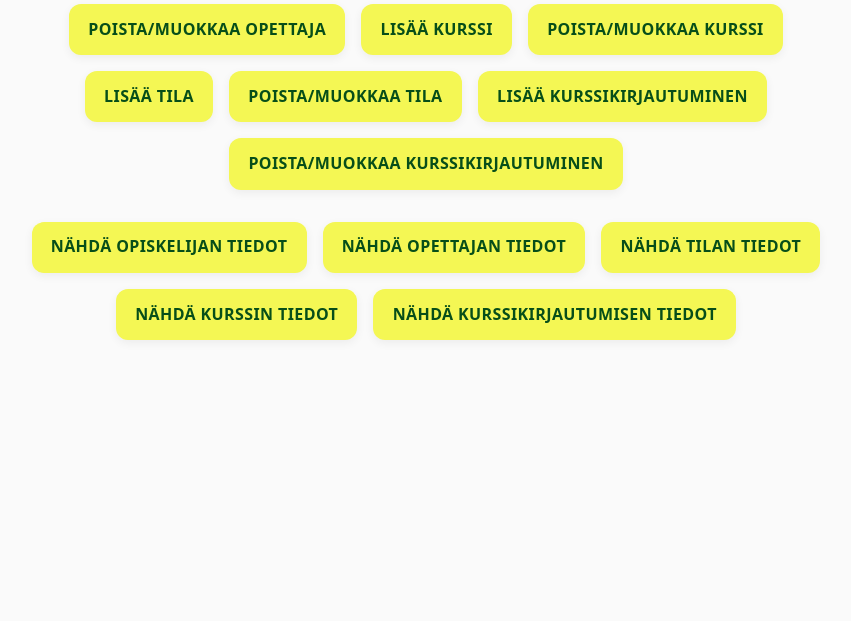
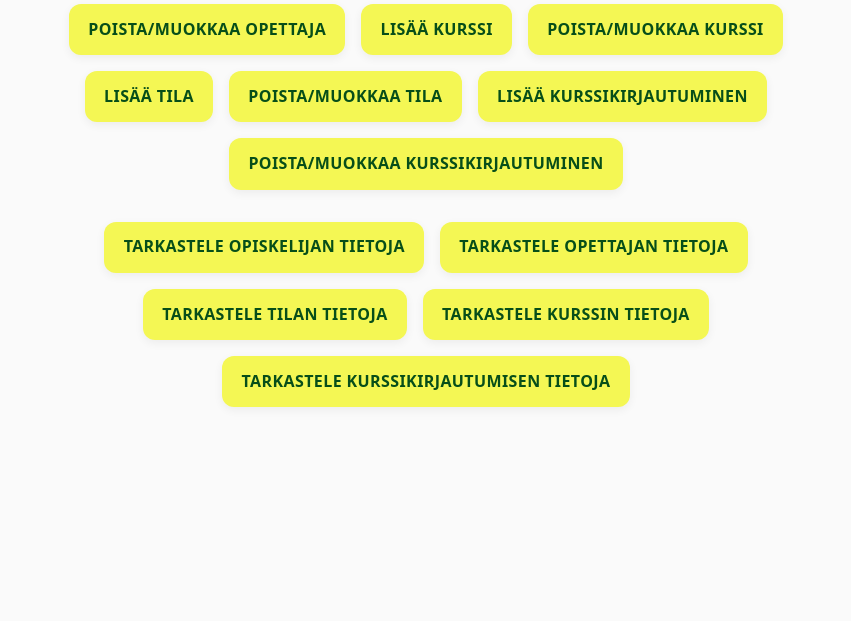
Before and after one commit to TAI-Kurssienhallinta-Ryhma2/kurssienhallinta, a PHP site: page / in a window 1280 px wide. Shown: the part 211-832 px from the top of the page, without its empty margins (214-1065 px from the left). Run offline with PHP 8.4, Linux system fonts and the light colour scheme.

Commit message:
edited the View info -sections' spelling, also edited a typo in get-teacher-info

```diff
--- a/get-auditory-info.php
+++ b/get-auditory-info.php
@@ -39,7 +39,7 @@ if (isset($_GET['auditory-id'])) {
 <head>
     <meta charset="UTF-8">
     <meta name="viewport" content="width=device-width, initial-scale=1.0">
-    <title>Nähdä tilan tiedot</title>
+    <title>Tarkastele tilan tietoja</title>
     <link rel="stylesheet" href="https://unicons.iconscout.com/release/v4.2.0/css/solid.css">
     <link rel="stylesheet" href="https://cdnjs.cloudflare.com/ajax/libs/animate.css/4.1.1/animate.min.css" />
     <link rel="stylesheet" href="style.css">
@@ -47,7 +47,7 @@ if (isset($_GET['auditory-id'])) {
 
 <body>
     <a href="./index.php" class="go-back-btn">Palaa pääsivulle</a>
-    <h1>Nähdä tilan tiedot</h1>
+    <h1>Tarkastele tilan tietoja</h1>
     <label for="auditories">Valitse tila:</label>
     <!-- Create list of all auditories from the DB table "tilat": -->
     <select id="auditories" name="auditories">
--- a/get-course-info.php
+++ b/get-course-info.php
@@ -39,13 +39,13 @@ if (isset($_GET['course-id'])) {
 <head>
     <meta charset="UTF-8">
     <meta name="viewport" content="width=device-width, initial-scale=1.0">
-    <title>Nähdä kurssin tiedot</title>
+    <title>Tarkastele kurssin tietoja</title>
     <link rel="stylesheet" href="style.css">
 </head>
 
 <body>
     <a href="./index.php" class="go-back-btn">Palaa pääsivulle</a>
-    <h1>Nähdä kurssin tiedot</h1>
+    <h1>Tarkastele kurssin tietoja</h1>
     <label for="courses">Valitse kirssi:</label>
     <!-- Create list of all courses from the DB table "kurssit": -->
     <select id="courses" name="courses">
--- a/get-course-registration-info.php
+++ b/get-course-registration-info.php
@@ -4,13 +4,13 @@
 <head>
     <meta charset="UTF-8">
     <meta name="viewport" content="width=device-width, initial-scale=1.0">
-    <title>Nähdä kurssikirjautumisen tiedot</title>
+    <title>Tarkastele kurssikirjautumisen tietoja</title>
     <link rel="stylesheet" href="style.css">
 </head>
 
 <body>
     <a href="./index.php" class="go-back-btn">Palaa pääsivulle</a>
-    <h1>Nähdä kurssikirjautumisen tiedot</h1>
+    <h1>Tarkastele kurssikirjautumisen tietoja</h1>
 </body>
 
 </html>
--- a/get-student-info.php
+++ b/get-student-info.php
@@ -38,13 +38,13 @@ if (isset($_GET['student-id'])) {
 <head>
     <meta charset="UTF-8">
     <meta name="viewport" content="width=device-width, initial-scale=1.0">
-    <title>Nähdä opiskelijan tiedot</title>
+    <title>Tarkastele opiskelijan tietoja</title>
     <link rel="stylesheet" href="style.css">
 </head>
 
 <body>
     <a href="./index.php" class="go-back-btn">Palaa pääsivulle</a>
-    <h1>Nähdä opiskelijan tiedot</h1>
+    <h1>Tarkastele opiskelijan tietoja</h1>
     <label for="students">Valitse opiskelija:</label>
     <!-- Create list of all students from the DB table "opiskelijat": -->
     <select id="students" name="students">
--- a/get-teacher-info.php
+++ b/get-teacher-info.php
@@ -33,16 +33,16 @@ if (isset($_GET['teacher-id'])) {
 <head>
     <meta charset="UTF-8">
     <meta name="viewport" content="width=device-width, initial-scale=1.0">
-    <title>Nähdä opettajan tiedot</title>
+    <title>Tarkastele opettajan tietoja</title>
     <link rel="stylesheet" href="style.css">
 </head>
 
 <body>
     <a href="./index.php" class="go-back-btn">Palaa pääsivulle</a>
-    <h1>Nähdä opettajan tiedot</h1>
+    <h1>Tarkastele opettajan tietoja</h1>
     <label for="teachers">Valitse opettaja:</label>
     <!-- Create list of all teachers from the DB table "opettajat": -->
-    <select id="teachers" name="teaches">
+    <select id="teachers" name="teachers">
         <!-- The first line: -->
         <option value="empty">----valitse opettaja----</option>
         <?php
--- a/index.php
+++ b/index.php
@@ -46,19 +46,19 @@
         </ul>
         <ul class="review-list">
             <li class="review-list-item">
-                <a href="./get-student-info.php" class="review-list-link">Nähdä opiskelijan tiedot</a>
+                <a href="./get-student-info.php" class="review-list-link">Tarkastele opiskelijan tietoja</a>
             </li>
             <li class="review-list-item">
-                <a href="./get-teacher-info.php" class="review-list-link">Nähdä opettajan tiedot</a>
+                <a href="./get-teacher-info.php" class="review-list-link">Tarkastele opettajan tietoja</a>
             </li>
             <li class="review-list-item">
-                <a href="./get-auditory-info.php" class="review-list-link">Nähdä tilan tiedot</a>
+                <a href="./get-auditory-info.php" class="review-list-link">Tarkastele tilan tietoja</a>
             </li>
             <li class="review-list-item">
-                <a href="./get-course-info.php" class="review-list-link">Nähdä kurssin tiedot</a>
+                <a href="./get-course-info.php" class="review-list-link">Tarkastele kurssin tietoja</a>
             </li>
             <li class="review-list-item">
-                <a href="./get-course-registration-info.php" class="review-list-link">Nähdä kurssikirjautumisen tiedot</a>
+                <a href="./get-course-registration-info.php" class="review-list-link">Tarkastele kurssikirjautumisen tietoja</a>
             </li>
         </ul>
     </div>
```
